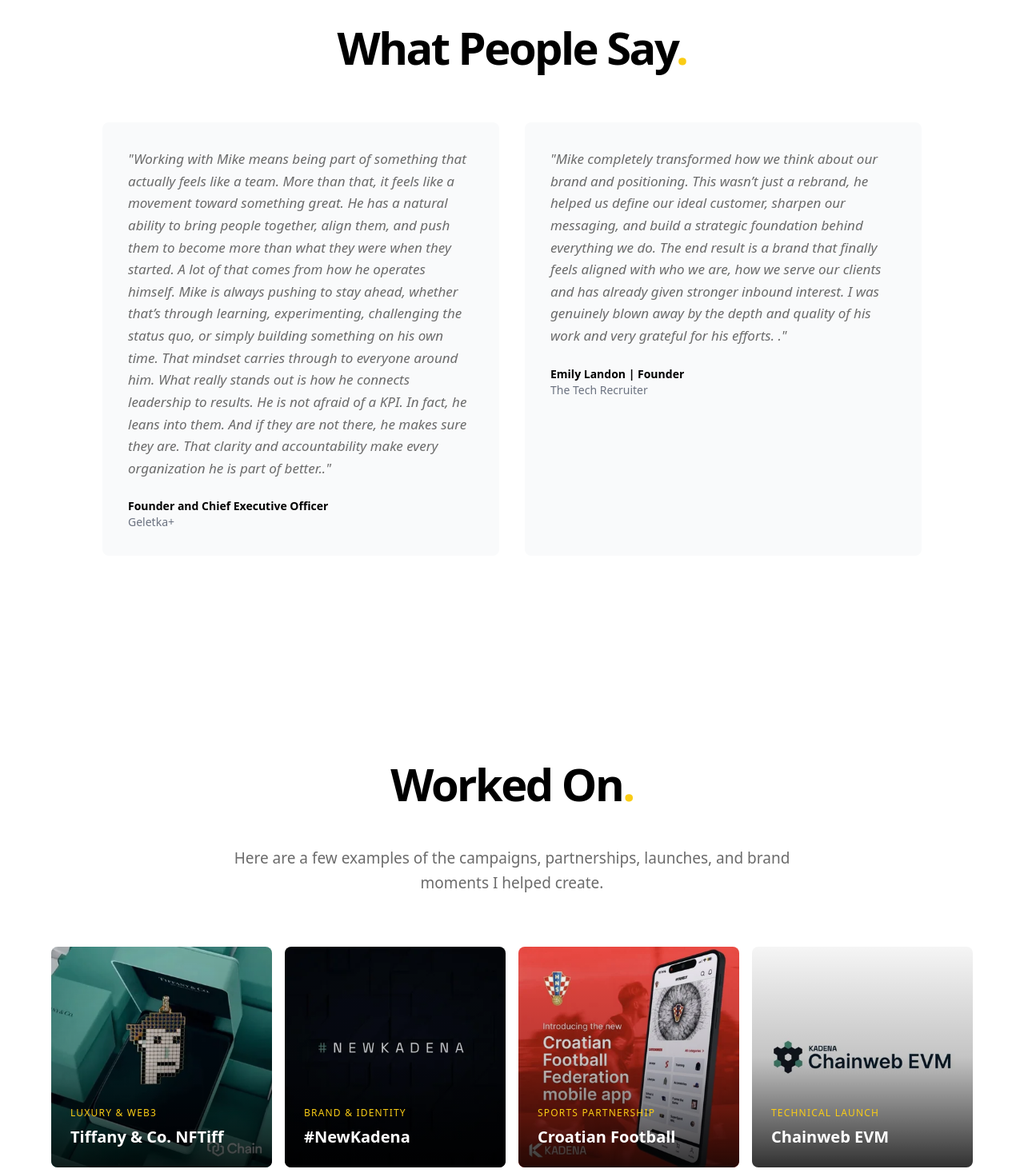
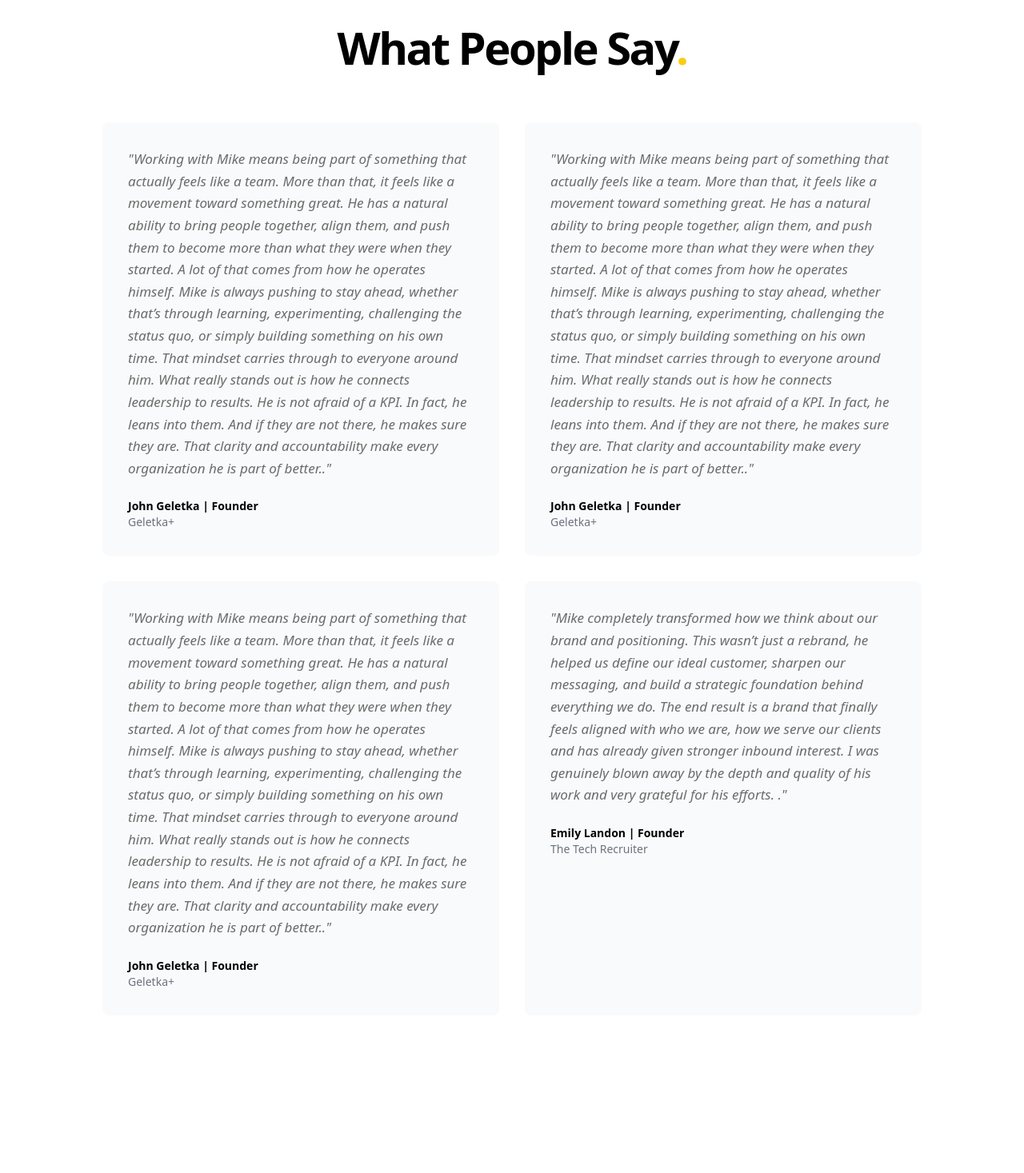
Before and after one commit to mrh1976/mherron, a Next.js app: page / in a window 1280 px wide. Shown: the part 3372-4839 px from the top of the page at 80% size. Built offline with nearby package versions, Linux system fonts and the light colour scheme.

Commit message:
Update testimonials and author names in page.tsx

```diff
--- a/app/page.tsx
+++ b/app/page.tsx
@@ -498,7 +498,35 @@ A lot of that comes from how he operates himself. Mike is always pushing to stay
 What really stands out is how he connects leadership to results. He is not afraid of a KPI. In fact, he leans into them. And if they are not there, he makes sure they are. That clarity and accountability make every organization he is part of better..&quot;
               </p>
               <div className="text-sm">
-                <div className="font-[600]">Founder and Chief Executive Officer</div>
+                <div className="font-[600]">John Geletka | Founder</div>
+                <div className="text-gray-500">Geletka+</div>
+              </div>
+            </div>
+
+            <div className="bg-gray-50 p-8 rounded-lg">
+              <p className="text-[#6b6b6b] text-[17px] leading-relaxed mb-6 italic">
+                &quot;Working with Mike means being part of something that actually feels like a team. More than that, it feels like a movement toward something great. He has a natural ability to bring people together, align them, and push them to become more than what they were when they started.
+
+A lot of that comes from how he operates himself. Mike is always pushing to stay ahead, whether that’s through learning, experimenting, challenging the status quo, or simply building something on his own time. That mindset carries through to everyone around him.
+
+What really stands out is how he connects leadership to results. He is not afraid of a KPI. In fact, he leans into them. And if they are not there, he makes sure they are. That clarity and accountability make every organization he is part of better..&quot;
+              </p>
+              <div className="text-sm">
+                <div className="font-[600]">John Geletka | Founder</div>
+                <div className="text-gray-500">Geletka+</div>
+              </div>
+            </div>
+
+            <div className="bg-gray-50 p-8 rounded-lg">
+              <p className="text-[#6b6b6b] text-[17px] leading-relaxed mb-6 italic">
+                &quot;Working with Mike means being part of something that actually feels like a team. More than that, it feels like a movement toward something great. He has a natural ability to bring people together, align them, and push them to become more than what they were when they started.
+
+A lot of that comes from how he operates himself. Mike is always pushing to stay ahead, whether that’s through learning, experimenting, challenging the status quo, or simply building something on his own time. That mindset carries through to everyone around him.
+
+What really stands out is how he connects leadership to results. He is not afraid of a KPI. In fact, he leans into them. And if they are not there, he makes sure they are. That clarity and accountability make every organization he is part of better..&quot;
+              </p>
+              <div className="text-sm">
+                <div className="font-[600]">John Geletka | Founder</div>
                 <div className="text-gray-500">Geletka+</div>
               </div>
             </div>
```
